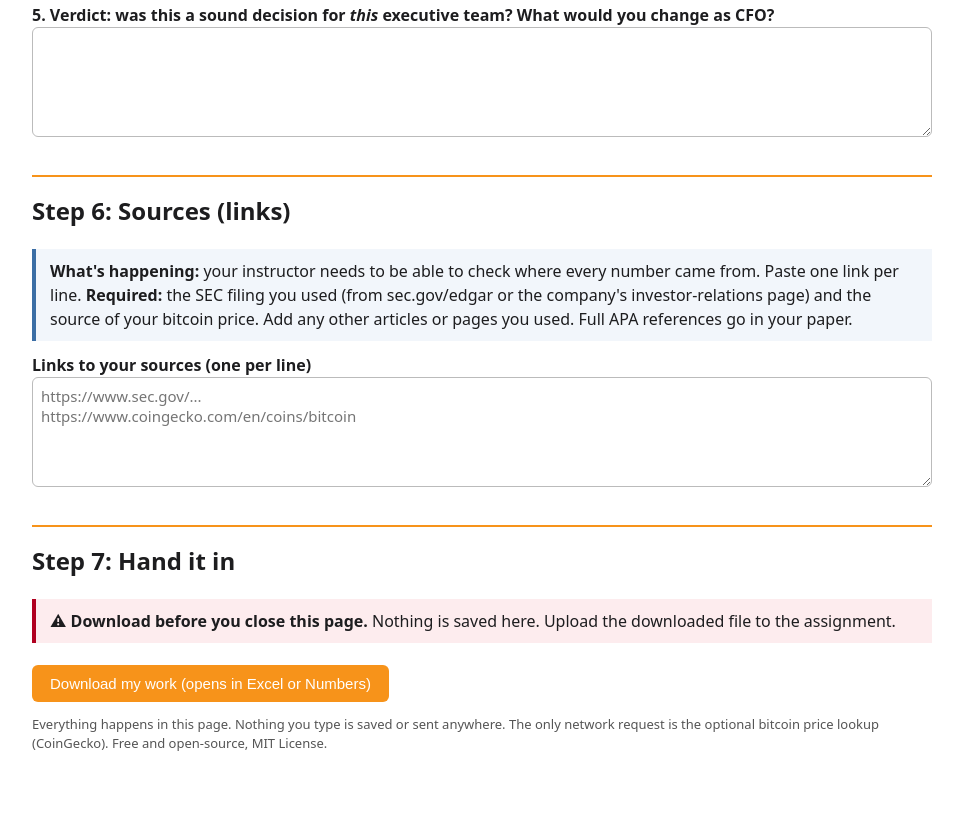
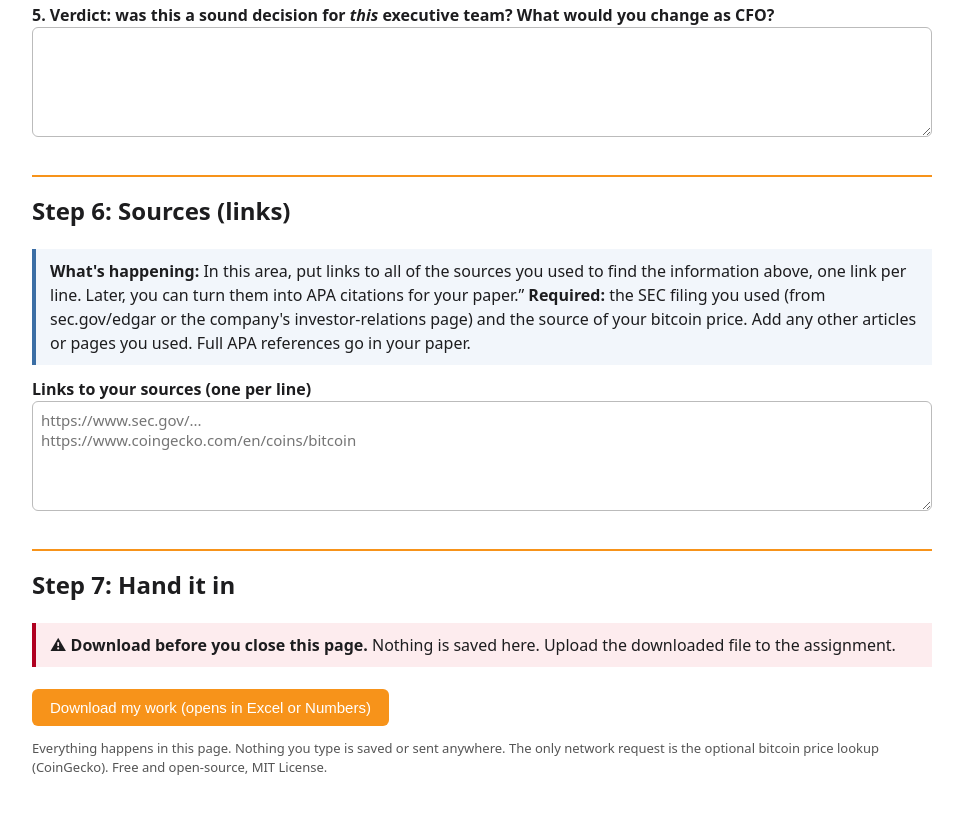
Before and after one commit to SatoshiEcon/Bitcoin-Treasury-Lab-, a plain HTML site: page index.html in a window 1280 px wide. Shown: the part 4316-5129 px from the top of the page, without its empty margins (158-1121 px from the left). Before the commit the page ends 5107 px from the top, so only its background shows below. Drawn offline with Linux system fonts and the light colour scheme.

Commit message:
Update index.html

```diff
--- a/index.html
+++ b/index.html
@@ -94,7 +94,7 @@ button.sec{background:#3b6ea5}
 <label>5. Verdict: was this a sound decision for <em>this</em> executive team? What would you change as CFO?</label><textarea id="q5"></textarea>
 
 <h2>Step 6: Sources (links)</h2>
-<div class="what"><strong>What's happening:</strong> your instructor needs to be able to check where every number came from. Paste one link per line. <strong>Required:</strong> the SEC filing you used (from sec.gov/edgar or the company's investor-relations page) and the source of your bitcoin price. Add any other articles or pages you used. Full APA references go in your paper.</div>
+<div class="what"><strong>What's happening:</strong> In this area, put links to all of the sources you used to find the information above, one link per line. Later, you can turn them into APA citations for your paper.” <strong>Required:</strong> the SEC filing you used (from sec.gov/edgar or the company's investor-relations page) and the source of your bitcoin price. Add any other articles or pages you used. Full APA references go in your paper.</div>
 <label>Links to your sources (one per line)</label>
 <textarea id="src" placeholder="https://www.sec.gov/...&#10;https://www.coingecko.com/en/coins/bitcoin"></textarea>
 
```
